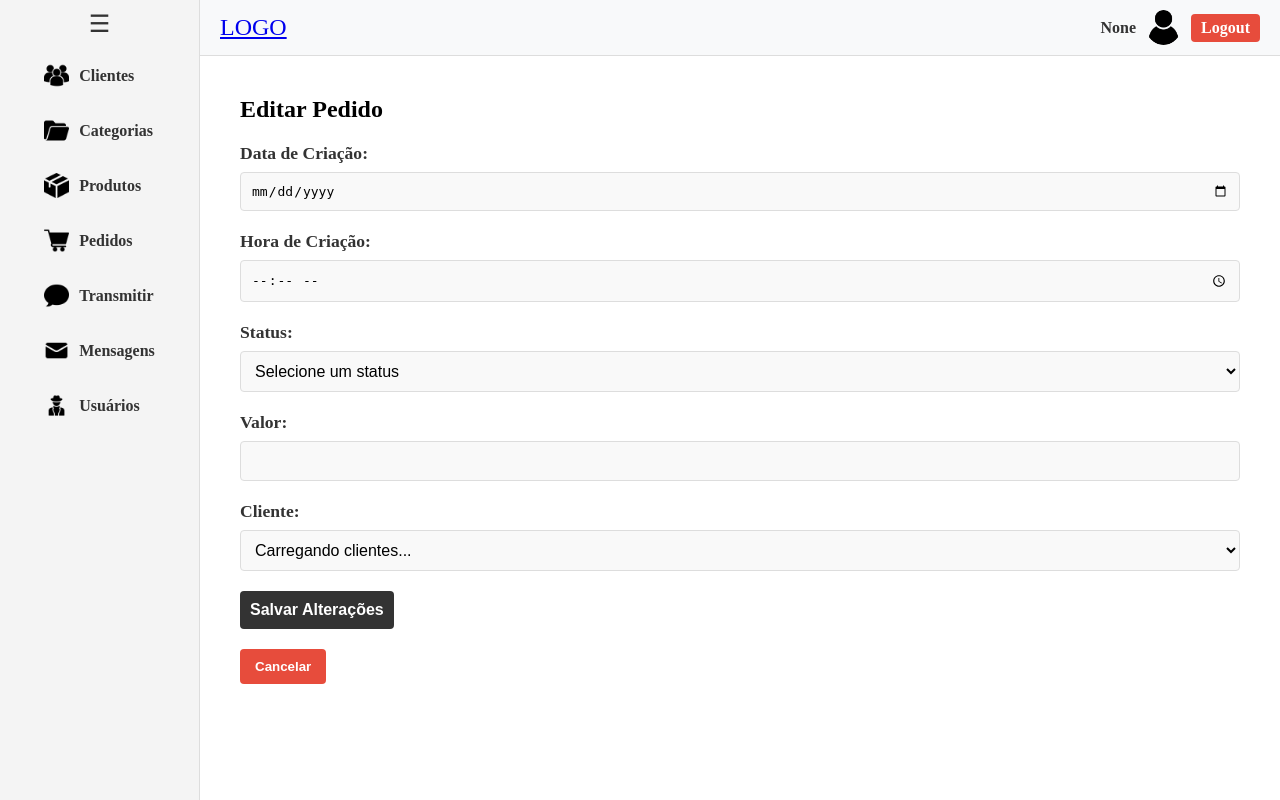
After one commit to edgargavioli/telegram-chat-bot, a Flask app: template app/templates/pages/pedidos/editar_pedido.html in a window 1280 px wide. The commit adds this page. Run offline with Flask 3, Linux system fonts and the light colour scheme; the template is opened without the code that fills it, so the values that code supplies are empty.

Commit message:
feat: Adiciona tela de pedidos com todas as funcionalidades funcionando

```diff
--- /dev/null
+++ b/app/static/js/pedidos/editarPedido.js
@@ -0,0 +1,24 @@
+async function loadClientsForSelect() {
+    try {
+        const response = await fetch('/api/clients');
+        if (!response.ok) {
+            throw new Error("Erro ao carregar os clientes.");
+        }
+
+        const clients = await response.json();
+        const clientSelect = document.getElementById('client_id');
+        clientSelect.innerHTML = '<option value="">Selecione um cliente</option>';
+
+        clients.forEach(client => {
+            const option = document.createElement('option');
+            option.value = client.id;
+            option.textContent = client.name;
+            clientSelect.appendChild(option);
+        });
+    } catch (error) {
+        console.error(error);
+        alert("Erro ao carregar os clientes.");
+    }
+}
+
+window.onload = loadClientsForSelect;
--- /dev/null
+++ b/app/templates/pages/pedidos/editar_pedido.html
@@ -0,0 +1,52 @@
+{% extends "base.html" %}
+
+{% block content %}
+    <div class="page-content">
+        <h1 class="product-form-title">Editar Pedido</h1>
+        <form method="post" class="product-form-container" action="/api/orders/{{ order.id }}">
+
+            <div class="form-field">
+                <label for="saved_date">Data de Criação:</label>
+                <input type="date" id="saved_date" name="saved_date" value="{{ saved_date }}" required class="login-input">
+            </div>
+
+            <div class="form-field">
+                <label for="saved_time">Hora de Criação:</label>
+                <input type="time" id="saved_time" name="saved_time" value="{{ saved_time }}" required class="login-input">
+            </div>
+
+            <div class="form-field">
+                <label for="status">Status:</label>
+                <select id="status" name="status" required class="login-input">
+                    <option value="">Selecione um status</option>
+                    <option value="Espera" {% if order.status == 'Espera' %}selected{% endif %}>Em Espera</option>
+                    <option value="Aceito" {% if order.status == 'Aceito' %}selected{% endif %}>Aceito</option>
+                    <option value="Recusado" {% if order.status == 'Recusado' %}selected{% endif %}>Recusado</option>
+                    <option value="Preparando" {% if order.status == 'Preparando' %}selected{% endif %}>Preparando</option>
+                    <option value="Pronto" {% if order.status == 'Pronto' %}selected{% endif %}>Pronto</option>
+                    <option value="Entrega" {% if order.status == 'Entrega' %}selected{% endif %}>Saiu para Entrega</option>
+                    <option value="Cancelado" {% if order.status == 'Cancelado' %}selected{% endif %}>Cancelado</option>
+                </select>
+            </div>
+
+            <div class="form-field">
+                <label for="amount">Valor:</label>
+                <input type="number" step="0.01" id="amount" name="amount" value="{{ order.amount }}" required class="login-input">
+            </div>
+
+            <div class="form-field">
+                <label for="client_id">Cliente:</label>
+                <select id="client_id" name="client_id" required class="login-input" data-selected-client="{{ order.client_id }}">
+                    <option value="">Carregando clientes...</option>
+                </select>
+            </div>
+
+            <div class="form-actions">
+                <button type="submit" class="login-btn">Salvar Alterações</button>
+            </div>
+        </form>
+        <button onclick="window.location.href='{{ url_for('pedidos.pedidos') }}'" class="action-btn cancel">Cancelar</button>
+    </div>
+    <script src="{{ url_for('static', filename='js/orders/editarPedido.js') }}" defer></script>
+    <script src="{{ url_for('static', filename='js/pedidos/adicionarPedido.js') }}" defer></script>
+{% endblock %}
```
Also changed, not shown: api/controllers/orders_controller.py (+17 -23 lines), app/routes/pedidos.py (+8 -6 lines), app/static/js/pedidos/pedidos.js (renamed from app/static/js/orders/orders.js, +33 -20 lines), app/templates/pages/pedidos/adicionar_pedido.html (renamed from app/templates/pages/orders/adicionar_pedido.html, +13 -14 lines), app/templates/pages/pedidos/pedidos.html (renamed from app/templates/pages/orders/pedidos.html, +5 -8 lines), app/static/js/pedidos/adicionarPedido.js (renamed from app/static/js/orders/adicionarOrders.js).
